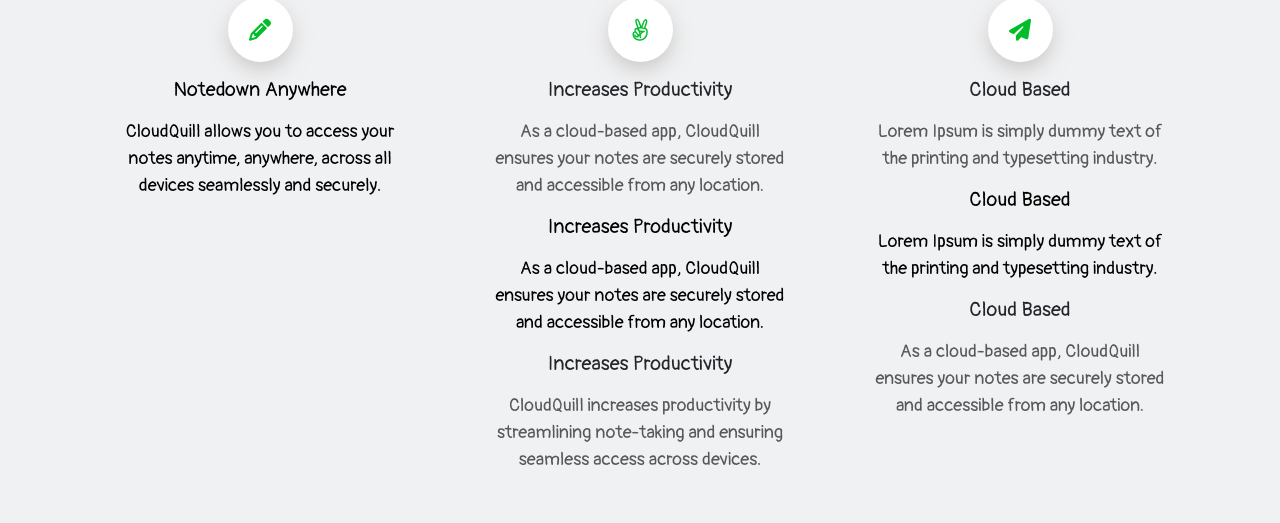
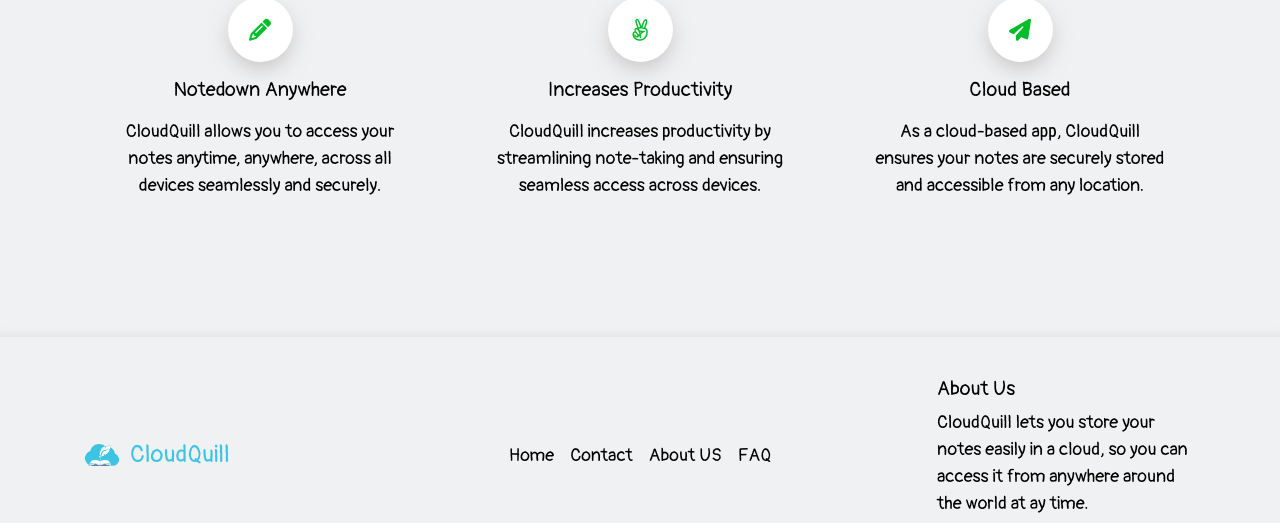
Before and after one commit to rahil-samnani/cloudquill, a React (Create React App) app: page /about in a window 1280 px wide. Shown: the part 658-1181 px from the top of the page. Built offline with nearby package versions, Linux system fonts and the light colour scheme; the HTML template or start-up script is replaced by a standard one.

Commit message:
Update About.js

```diff
--- a/src/components/About.js
+++ b/src/components/About.js
@@ -57,15 +57,12 @@
                   <div className="about_icon">
                     <i className="fab fa-angellist"></i>
                   </div>
-                  <h5 className="text-dark text-capitalize mt-3 font-weight-bold">Increases Productivity</h5>
-                  <p className="edu_desc mb-0 mt-3 text-muted">As a cloud-based app, CloudQuill ensures your notes are securely stored and accessible from any location. </p>
                   <h5 className="text-capitalize mt-3 font-weight-bold" style={{color:`${mode==="light"?"#000":"#fff"}`}}>Increases Productivity</h5>
-                  <p className="edu_desc mb-0 mt-3" style={{color:`${mode==="light"?"#000":"#fff"}`}}>As a cloud-based app, CloudQuill ensures your notes are securely stored and accessible from any location. </p>
-                  <h5 className="text-dark text-capitalize mt-3 font-weight-bold">Increases Productivity</h5>
-                  <p className="edu_desc mb-0 mt-3 text-muted">CloudQuill increases productivity by streamlining note-taking and ensuring seamless access across devices.</p>
+                  <p className="edu_desc mb-0 mt-3" style={{color:`${mode==="light"?"#000":"#fff"}`}}>CloudQuill increases productivity by streamlining note-taking and ensuring seamless access across devices. </p>
                 </div>
               </div>
             </div>
+
 
             <div className="col-lg-4">
               <div className="about_content_box_all mt-3">
@@ -73,12 +70,8 @@
                   <div className="about_icon">
                     <i className="fas fa-paper-plane"></i>
                   </div>
-                  <h5 className="text-dark text-capitalize mt-3 font-weight-bold">Cloud Based </h5>
-                  <p className="edu_desc mb-0 mt-3 text-muted">Lorem Ipsum is simply dummy text of the printing and typesetting industry. </p>
                   <h5 className="text-capitalize mt-3 font-weight-bold" style={{color:`${mode==="light"?"#000":"#fff"}`}}>Cloud Based </h5>
-                  <p className="edu_desc mb-0 mt-3" style={{color:`${mode==="light"?"#000":"#fff"}`}}>Lorem Ipsum is simply dummy text of the printing and typesetting industry. </p>
-                  <h5 className="text-dark text-capitalize mt-3 font-weight-bold">Cloud Based </h5>
-                  <p className="edu_desc mb-0 mt-3 text-muted">As a cloud-based app, CloudQuill ensures your notes are securely stored and accessible from any location. </p>
+                  <p className="edu_desc mb-0 mt-3" style={{color:`${mode==="light"?"#000":"#fff"}`}}>As a cloud-based app, CloudQuill ensures your notes are securely stored and accessible from any location.  </p>
                 </div>
               </div>
             </div>
```
